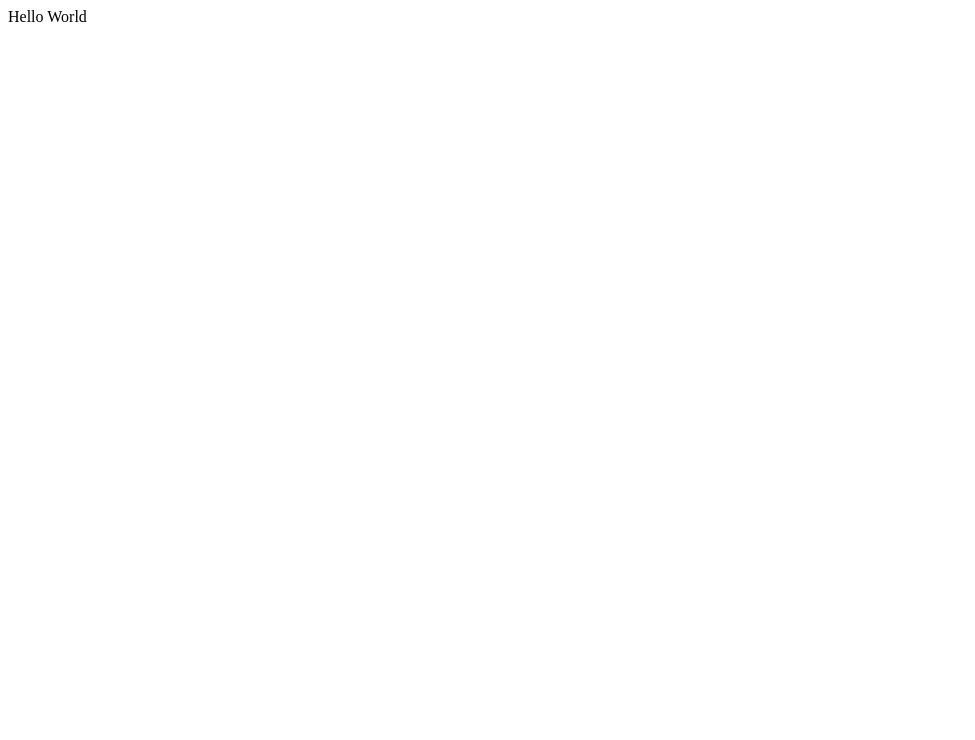
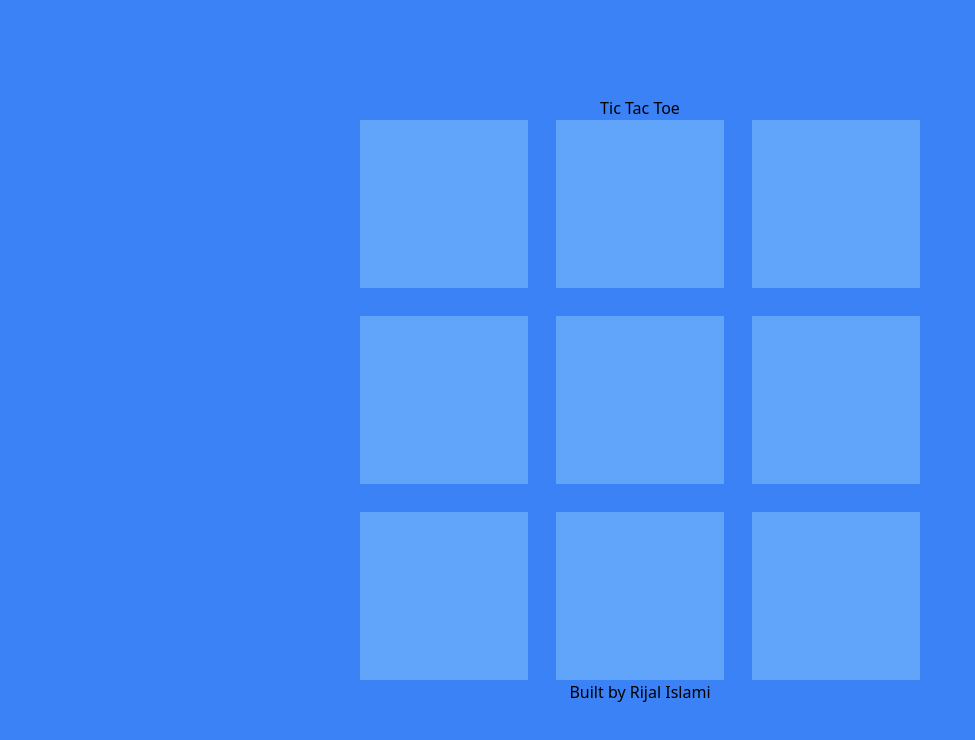
Before and after one commit to rijalislamir/tic-tac-toe, a React (Create React App) app: page / in a window 1280 px wide. Shown: the top 740 px of the page, without its empty margins (0-975 px from the left). Built offline with nearby package versions, Linux system fonts and the light colour scheme.

Commit message:
Install tailwind and design basic design of board

```diff
--- a/package.json
+++ b/package.json
@@ -34,5 +34,10 @@
       "last 1 firefox version",
       "last 1 safari version"
     ]
+  },
+  "devDependencies": {
+    "autoprefixer": "^10.4.7",
+    "postcss": "^8.4.14",
+    "tailwindcss": "^3.1.5"
   }
 }
--- /dev/null
+++ b/postcss.config.js
@@ -0,0 +1,6 @@
+module.exports = {
+  plugins: {
+    tailwindcss: {},
+    autoprefixer: {},
+  },
+}
--- a/src/App.css
+++ b/src/App.css
@@ -1,38 +1,3 @@
-.App {
-  text-align: center;
-}
-
-.App-logo {
-  height: 40vmin;
-  pointer-events: none;
-}
-
-@media (prefers-reduced-motion: no-preference) {
-  .App-logo {
-    animation: App-logo-spin infinite 20s linear;
-  }
-}
-
-.App-header {
-  background-color: #282c34;
-  min-height: 100vh;
-  display: flex;
-  flex-direction: column;
-  align-items: center;
-  justify-content: center;
-  font-size: calc(10px + 2vmin);
-  color: white;
-}
-
-.App-link {
-  color: #61dafb;
-}
-
-@keyframes App-logo-spin {
-  from {
-    transform: rotate(0deg);
-  }
-  to {
-    transform: rotate(360deg);
-  }
-}
+@tailwind base;
+@tailwind components;
+@tailwind utilities;
--- a/src/App.js
+++ /dev/null
@@ -1,9 +0,0 @@
-import './App.css';
-
-function App() {
-  return (
-    <div>Hello World</div>
-  );
-}
-
-export default App;
--- /dev/null
+++ b/src/App.jsx
@@ -0,0 +1,27 @@
+import React, { useState } from 'react';
+import './App.css';
+
+function App() {
+  const [board, setBoard] = useState([
+    null,
+    null,
+    null,
+    null,
+    null,
+    null,
+    null,
+    null,
+    null
+  ])
+  return (
+    <div className='flex flex-col justify-center items-center bg-blue-500 h-screen w-screen'>
+      <h1>Tic Tac Toe</h1>
+      <div className='flex flex-wrap mx-auto text-center content-between justify-between w-[90vw] max-w-[70vh] h-[90vw] max-h-[70vh]'>
+        {board.map(item => <div className="bg-blue-400 w-[30%] h-[30%] cursor-pointer"></div>)}
+      </div>
+      <p>Built by Rijal Islami</p>
+    </div>
+  );
+}
+
+export default App;
--- /dev/null
+++ b/tailwind.config.js
@@ -0,0 +1,10 @@
+/** @type {import('tailwindcss').Config} */
+module.exports = {
+  content: [
+    "./src/**/*.{js,jsx,ts,tsx}",
+  ],
+  theme: {
+    extend: {},
+  },
+  plugins: [],
+}
```
Also changed, not shown: 1 other file (tests, documents, lock files or other folders).
